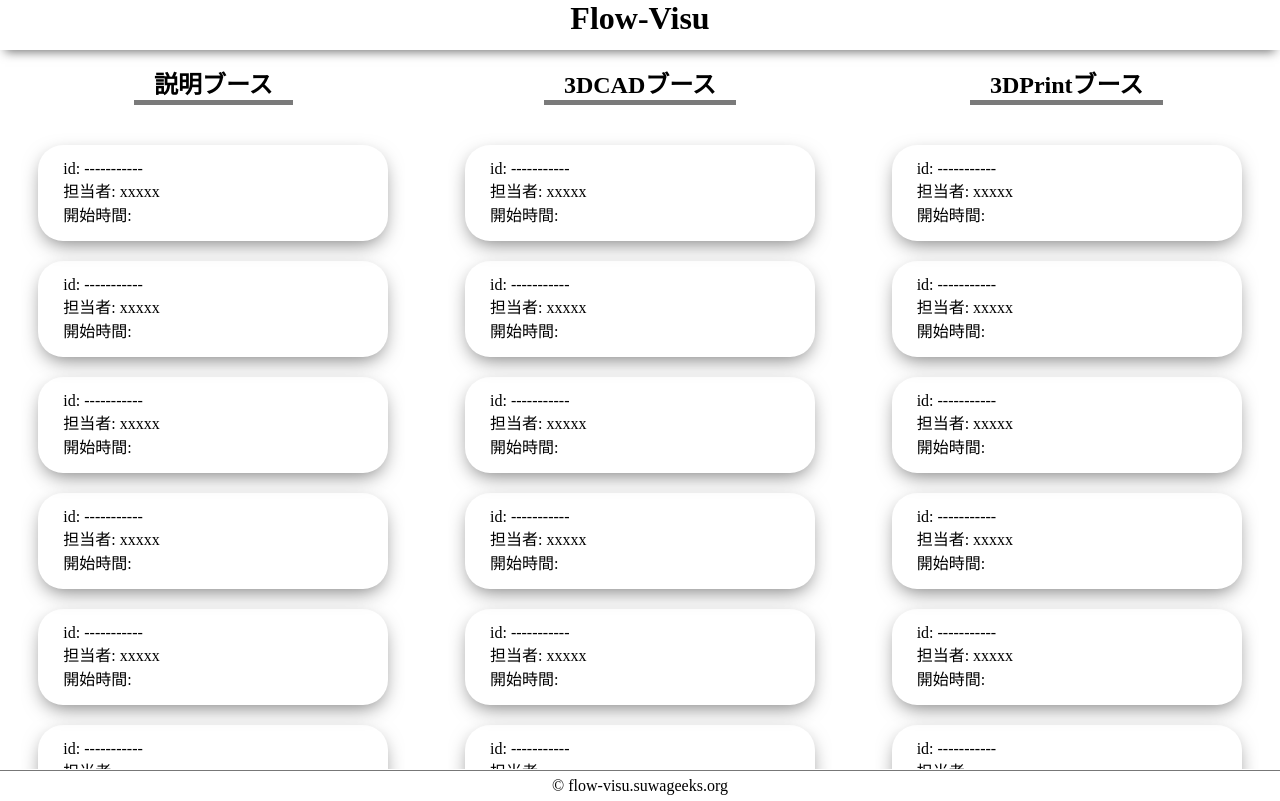
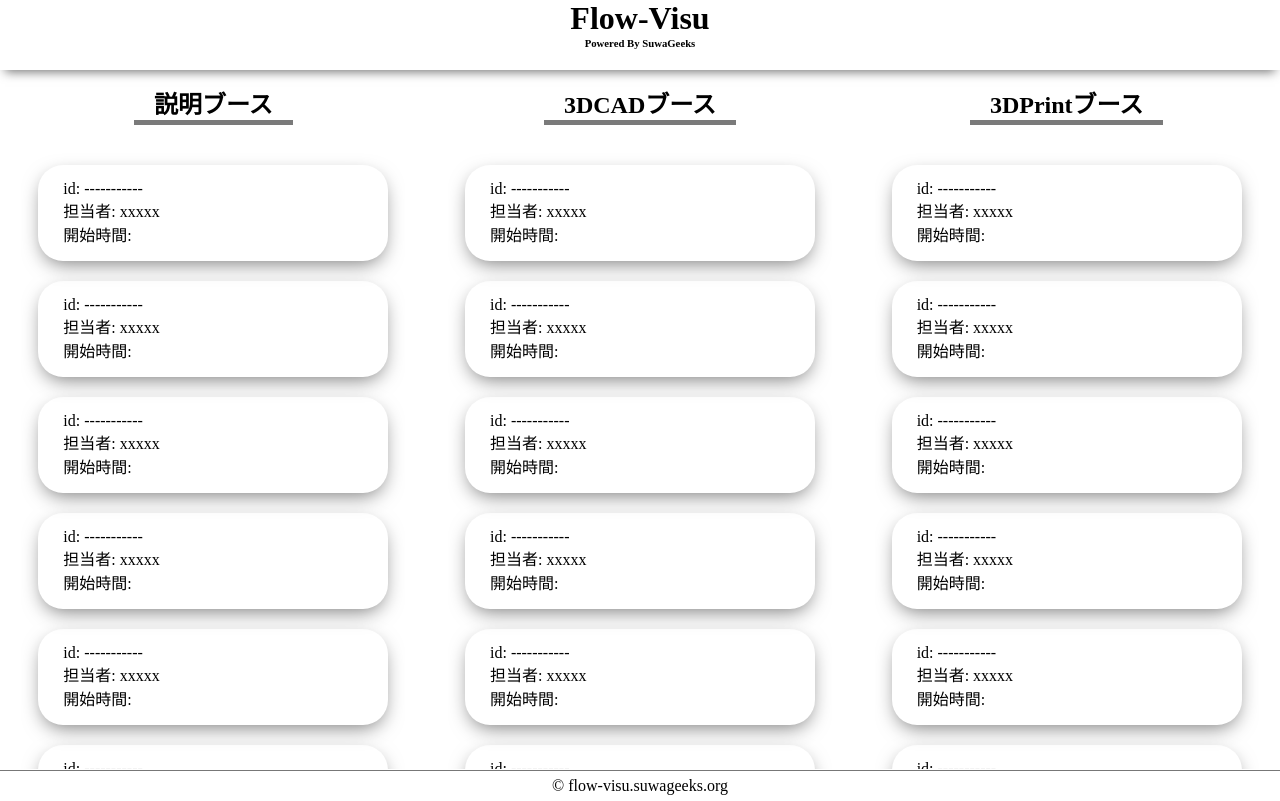
Before and after one commit to SuwaGeeks/Flow-Visu-Front, a Nuxt app in the folder FlowVisu/: page / in a window 1280 px wide. Built offline with nearby package versions, Linux system fonts and the light colour scheme.

Commit message:
update: 開発グループヘッダーの追加

```diff
--- a/FlowVisu/app.vue
+++ b/FlowVisu/app.vue
@@ -4,6 +4,9 @@
       <h1>
         Flow-Visu
       </h1>
+      <h6>
+        Powered By SuwaGeeks
+      </h6>
     </header>
     <main>
       <NuxtPage />
@@ -27,17 +30,22 @@ ul,
 li {
   list-style: none;
 }
+
+a {
+  color: #000000;
+  text-decoration: none;
+}
 </style>
 
 <style scoped>
 header {
-  height: 50px;
+  height: 70px;
   text-align: center;
   box-shadow: 0px 7px 10px -5px #777777;
 }
 
 main {
-  height: calc(100vh - 80px);
+  height: calc(100vh - 100px);
 }
 
 footer {
```
